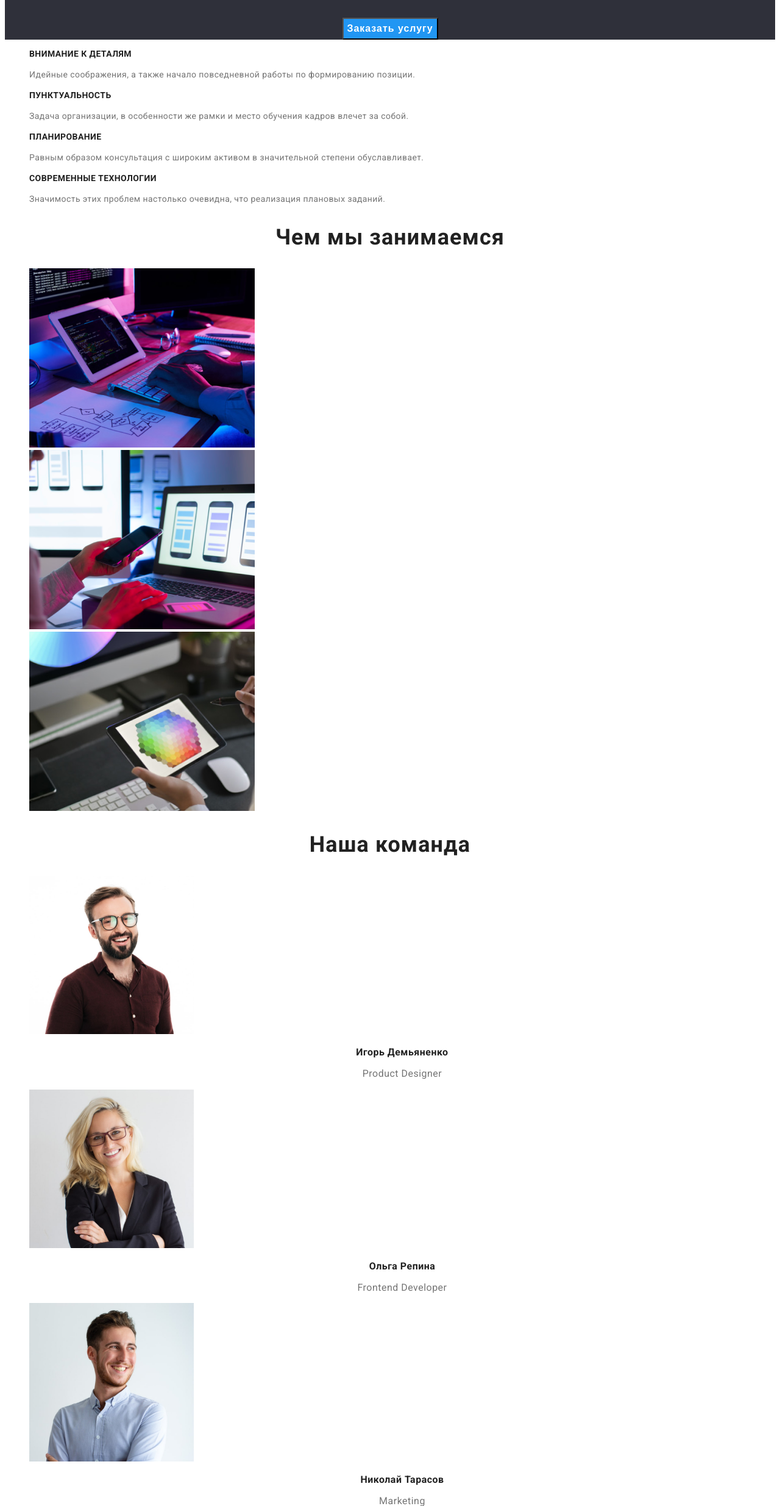
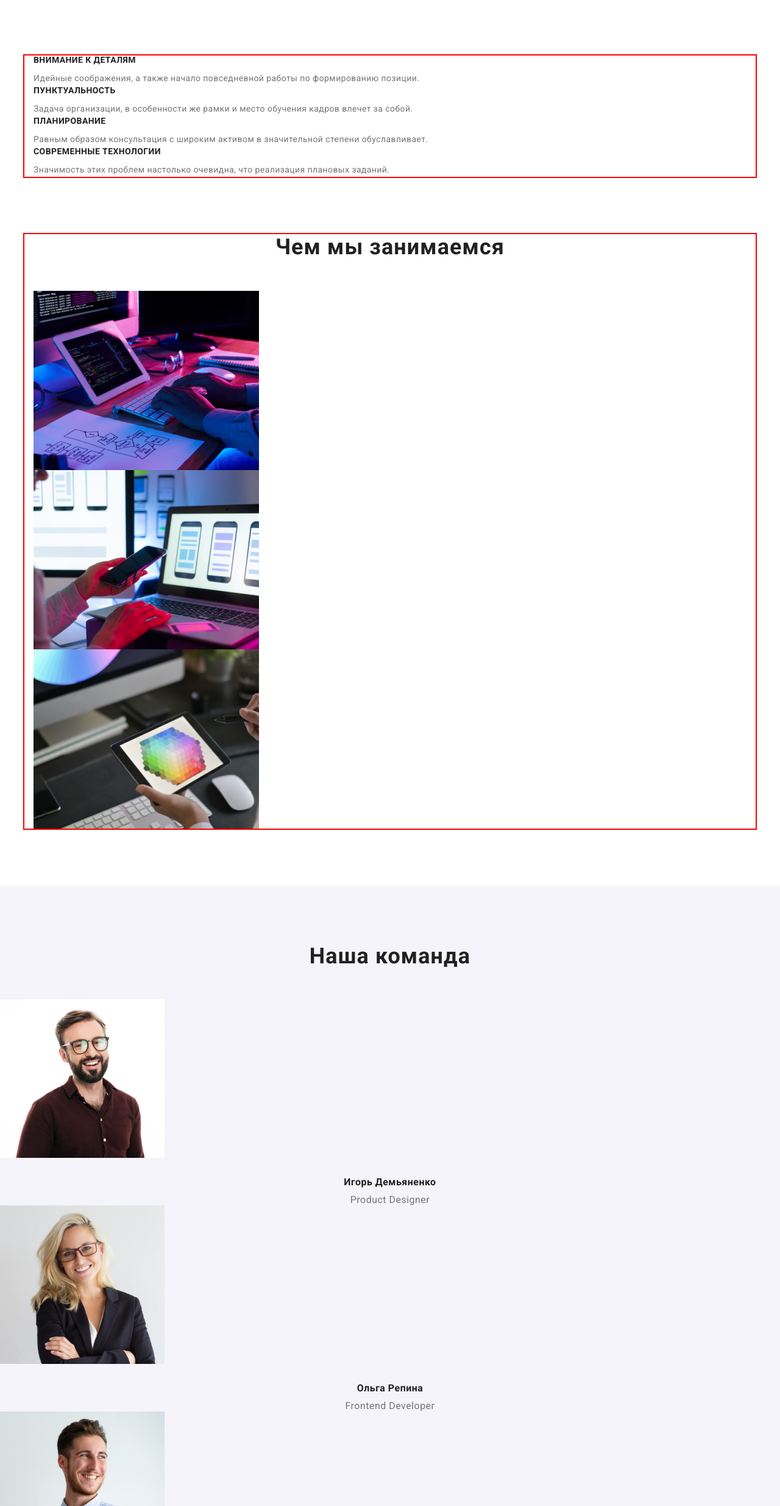
Before and after one commit to Alex2013GitHub/goit-markup-hw-03, a plain HTML site: page index.html in a window 1280 px wide. Shown: the part 330-2800 px from the top of the page at 61% size. Drawn offline with nearby package versions, Linux system fonts and the light colour scheme.

Commit message:
применение блочной системы

```diff
--- a/CSS/Styles.css
+++ b/CSS/Styles.css
@@ -13,12 +13,40 @@
   --background: #2f303a;
 }
 
+p,
+h1,
+h2,
+h3,
+h4,
+h5 {
+  margin: 0;
+}
+
+.container {
+  width: 1200px;
+  padding-left: 15px;
+  padding-right: 15px;
+  margin: 0 auto;
+  outline: 2px solid red;
+}
+
 ul {
   list-style: none;
+  margin: 0;
+  padding: 0;
 }
+
 a,
 img {
   text-decoration: none;
+}
+
+img {
+  display: block;
+}
+
+button {
+  cursor: pointer;
 }
 
 body {
@@ -34,6 +62,8 @@ body {
   font-size: 26px;
   line-height: 1.2;
   color: var(--lodo-color);
+  padding-top: 24px;
+  padding-bottom: 25px;
 }
 
 .logo-web {
@@ -92,6 +122,7 @@ body {
   letter-spacing: 0.06em;
   text-transform: uppercase;
   color: var(--primary-white-color);
+  margin-bottom: 30px;
 }
 
 .hero-btn {
@@ -102,27 +133,50 @@ body {
   letter-spacing: 0.06em;
   color: var(--primary-white-color);
   background-color: var(--accent-color);
+  border-radius: 4px;
+  padding: 10px 32px;
 }
 
-/* -----------------Features ---------------*/
+/* -----------------About---------------*/
 
-.feature-title {
+.about {
+  padding-top: 94px;
+  padding-bottom: 94px;
+}
+
+.about-title {
   font-weight: 700;
   font-size: 14px;
   line-height: 1.14;
   letter-spacing: 0.03em;
   text-transform: uppercase;
   color: var(--primary-text-color);
+  margin-bottom: 10px;
 }
 
-.feature-text {
+.about-text {
   font-size: 14px;
   line-height: 1.71;
   letter-spacing: 0.03em;
   color: var(--title-text-color);
 }
 
-/* ----------------Section---------------- */
+/* -----------Works----------- */
+
+.works {
+  padding-bottom: 94px;
+}
+
+/* ----------------Masters---------------- */
+
+.masters-item-contens {
+  padding-top: 30px;
+}
+.masters {
+  background-color: var(--button-color);
+  padding-top: 94px;
+  padding-bottom: 94px;
+}
 
 .section-title {
   font-weight: 700;
@@ -131,18 +185,20 @@ body {
   text-align: center;
   letter-spacing: 0.03em;
   color: var(--primary-text-color);
+  margin-bottom: 50px;
 }
 
-.team-title {
+.masters-title {
   font-weight: 700;
   font-size: 16px;
   line-height: 1.2;
   text-align: center;
   letter-spacing: 0.03em;
   color: var(--primary-text-color);
+  margin-bottom: 10px;
 }
 
-.team-text {
+.masters-text {
   font-size: 16px;
   line-height: 1.2;
   text-align: center;
@@ -181,7 +237,12 @@ address {
 
 /* ----------Button----------- */
 
-.about-btn {
+.section-btn {
+  padding-top: 94px;
+  padding-bottom: 50px;
+}
+
+.iteam-btn {
   font-weight: 500;
   font-size: 16px;
   line-height: 1.6;
@@ -189,10 +250,12 @@ address {
   letter-spacing: 0.03em;
   color: var(--primary-text-color);
   cursor: pointer;
+  border: 4px;
+  padding: 6px 22px;
 }
 
-.about-btn:hover,
-.about-btn:focus {
+.iteam-btn:hover,
+.iteam-btn:focus {
   color: var(--primary-white-color);
   background-color: var(--accent-color);
 }
@@ -201,7 +264,7 @@ address {
   visibility: hidden;
 }
 
-/* -------------Content--------- */
+/* -------------Contents--------- */
 
 .content-title {
   font-weight: 700;
@@ -209,6 +272,8 @@ address {
   line-height: 2;
   letter-spacing: 0.06em;
   color: var(--primary-text-color);
+  margin-top: 20px;
+  margin-bottom: 4px;
 }
 
 .content-text {
--- a/index.html
+++ b/index.html
@@ -5,12 +5,22 @@
     <meta http-equiv="X-UA-Compatible" content="IE=edge" />
     <meta name="viewport" content="width=device-width, initial-scale=1.0" />
     <title>Document</title>
-  <link href="https://fonts.googleapis.com/css2?family=Raleway:wght@700&family=Roboto:wght@400;500;700;900&display=swap"
-    rel="stylesheet">
+    <link
+      href="https://fonts.googleapis.com/css2?family=Raleway:wght@700&family=Roboto:wght@400;500;700;900&display=swap"
+      rel="stylesheet"
+    />
+    <link
+      rel="stylesheet"
+      href="https://cdnjs.cloudflare.com/ajax/libs/modern-normalize/1.1.0/modern-normalize.min.css"
+      integrity="sha512-wpPYUAdjBVSE4KJnH1VR1HeZfpl1ub8YT/NKx4PuQ5NmX2tKuGu6U/JRp5y+Y8XG2tV+wKQpNHVUX03MfMFn9Q=="
+      crossorigin="anonymous"
+      referrerpolicy="no-referrer"
+    />
     <link rel="stylesheet" href="./CSS/Styles.css" />
   </head>
   <body>
     <header class="header">
+      <div class="container">
       <nav class="navigation">
         <a href="" class="logo"><span class="logo-web">Web</span>Studio</a>
         <ul class="site-nav list">
@@ -27,47 +37,51 @@
         </li>
         <li><a href="tel:+380961111111" class="link">+38 096 111 11 11</a></li>
       </ul>
+      </div>
     </header>
     <main>
       <section class="hero">
         <h1 class="hero-title">Эффективные решения <br />для вашего бизнеса</h1>
         <button type="button" class="hero-btn">Заказать услугу</button>
       </section>
-      <section class="">
-        <ul class="feature">
-          <li class="feature-item">
-            <h3 class="feature-title">Внимание к деталям</h3>
-            <p class="feature-text">
+      <section class="about">
+        <div class="container">
+        <ul class="about-list">
+          <li class=aboute-item">
+            <h3 class="about-title">Внимание к деталям</h3>
+            <p class="about-text">
               Идейные соображения, а также начало повседневной работы по
               формированию позиции.
             </p>
           </li>
-          <li class="feature-item">
-            <h3 class="feature-title">Пунктуальность</h3>
-            <p class="feature-text">
+          <li class="about-item">
+            <h3 class="about-title">Пунктуальность</h3>
+            <p class="about-text">
               Задача организации, в особенности же рамки и место обучения кадров
               влечет за собой.
             </p>
           </li>
-          <li class="feature-item">
-            <h3 class="feature-title">Планирование</h3>
-            <p class="feature-text">
+          <li class="about-item">
+            <h3 class="about-title">Планирование</h3>
+            <p class="about-text">
               Равным образом консультация с широким активом в значительной
               степени обуславливает.
             </p>
           </li>
-          <li class="feature-item">
-            <h3 class="feature-title">Современные технологии</h3>
-            <p class="feature-text">
+          <li class="about-item">
+            <h3 class="about-title">Современные технологии</h3>
+            <p class="about-text">
               Значимость этих проблем настолько очевидна, что реализация
               плановых заданий.
             </p>
           </li>
         </ul>
+        </div>
       </section>
-      <section class="section">
+      <section class="works">
+        <div class="container">
         <h2 class="section-title">Чем мы занимаемся</h2>
-        <ul class="works">
+        <ul class="works-list">
           <li class="works-item">
             <img
               class="works-img"
@@ -99,47 +113,54 @@
             />
           </li>
         </ul>
+        </div>
       </section>
-      <section class="section">
+      <section class="masters">
         <h2 class="section-title">Наша команда</h2>
-        <ul class="team">
-          <li class="team-item">
+        <ul class="masters-list">
+          <li class="masters-item">
             <img
-              class="team-img"
+              class="masters-img"
               src="./imagas/Игорь_Демьяненко.jpg"
               alt="./images/
                     Igor Demyanenko"
               width="270"
               height="260"
             />
-            <h3 class="team-title">Игорь Демьяненко</h3>
-            <p class="team-text">Product Designer</p>
+            <div class="masters-item-contens">
+            <h3 class="masters-title">Игорь Демьяненко</h3>
+            <p class="masters-text">Product Designer</p>
+            </div>
           </li>
 
-          <li class="team-item">
+          <li class="masters-item">
             <img
-              class="team-img"
+              class="masters-img"
               src="./imagas/Ольга_Репина-min.jpg"
               alt="./images/Olga Repina"
               width="270"
               height="260"
             />
-            <h3 class="team-title">Ольга Репина</h3>
-            <p class="team-text">Frontend Developer</p>
+            <div class="masters-item-contens">
+            <h3 class="masters-title">Ольга Репина</h3>
+            <p class="masters-text">Frontend Developer</p>
+            </div>
           </li>
-          <li class="team-item">
+          <li class="masters-item">
             <img
-              class="team-img"
+              class="masters-img"
               src="./imagas/Николай_Тарасов.jpg"
               alt="./images/Nikolay Tarasov
                     .jpg"
               width="270"
               height="260"
             />
-            <h3 class="team-title">Николай Тарасов</h3>
-            <p class="team-text">Marketing</p>
+            <div class="masters-item-contens">
+            <h3 class="masters-title">Николай Тарасов</h3>
+            <p class="masters-text">Marketing</p>
+            </div>
           </li>
-          <li class="team-item">
+          <li class="masters-item">
             <img
               class="team-img"
               src="./imagas/Михаил_Ермаков.jpg"
@@ -147,8 +168,10 @@
               width="270"
               height="260"
             />
-            <h3 class="team-title">Михаил Ермаков</h3>
-            <p class="team-text">UI Designer</p>
+            <div class="masters-item-contens">
+            <h3 class="masters-title">Михаил Ермаков</h3>
+            <p class="masters-text">UI Designer</p>
+            </div>
           </li>
         </ul>
       </section>
```
Also changed, not shown: portfolio.html (+38 -11 lines).
